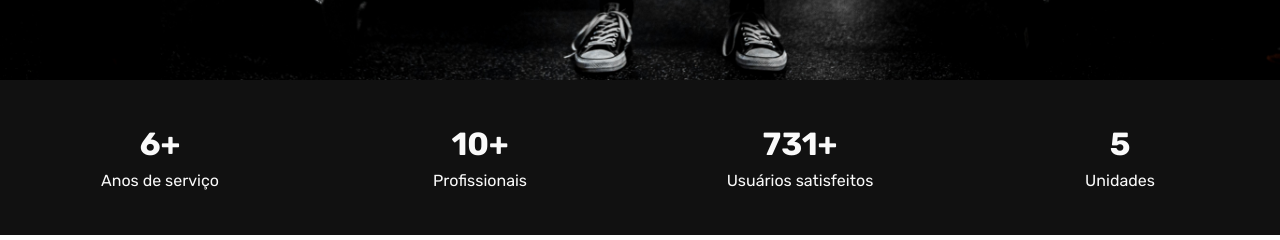
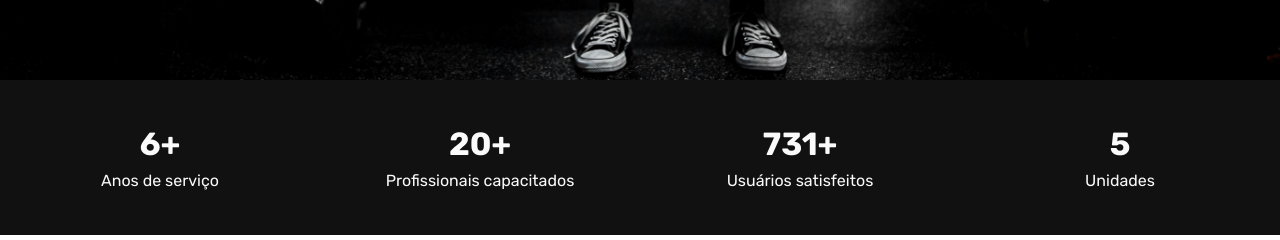
Before and after one commit to nicolasfreitas-dev/fitzone, a React (Vite) app: page / in a window 1280 px wide. Shown: the part 780-1020 px from the top of the page. Built offline with nearby package versions, Linux system fonts and the light colour scheme.

Commit message:
refactor: minor adjust on achievements text

```diff
--- a/src/components/Achievements/index.tsx
+++ b/src/components/Achievements/index.tsx
@@ -8,8 +8,8 @@ export default function Achievements() {
                 <p className="achievements__item-text">Anos de serviço</p>
             </div>
             <div className="achievements__item">
-                <span className="achievements__item-number">10+</span>
-                <p className="achievements__item-text">Profissionais</p>
+                <span className="achievements__item-number">20+</span>
+                <p className="achievements__item-text">Profissionais capacitados</p>
             </div>
             <div className="achievements__item">
                 <span className="achievements__item-number">731+</span>
```
